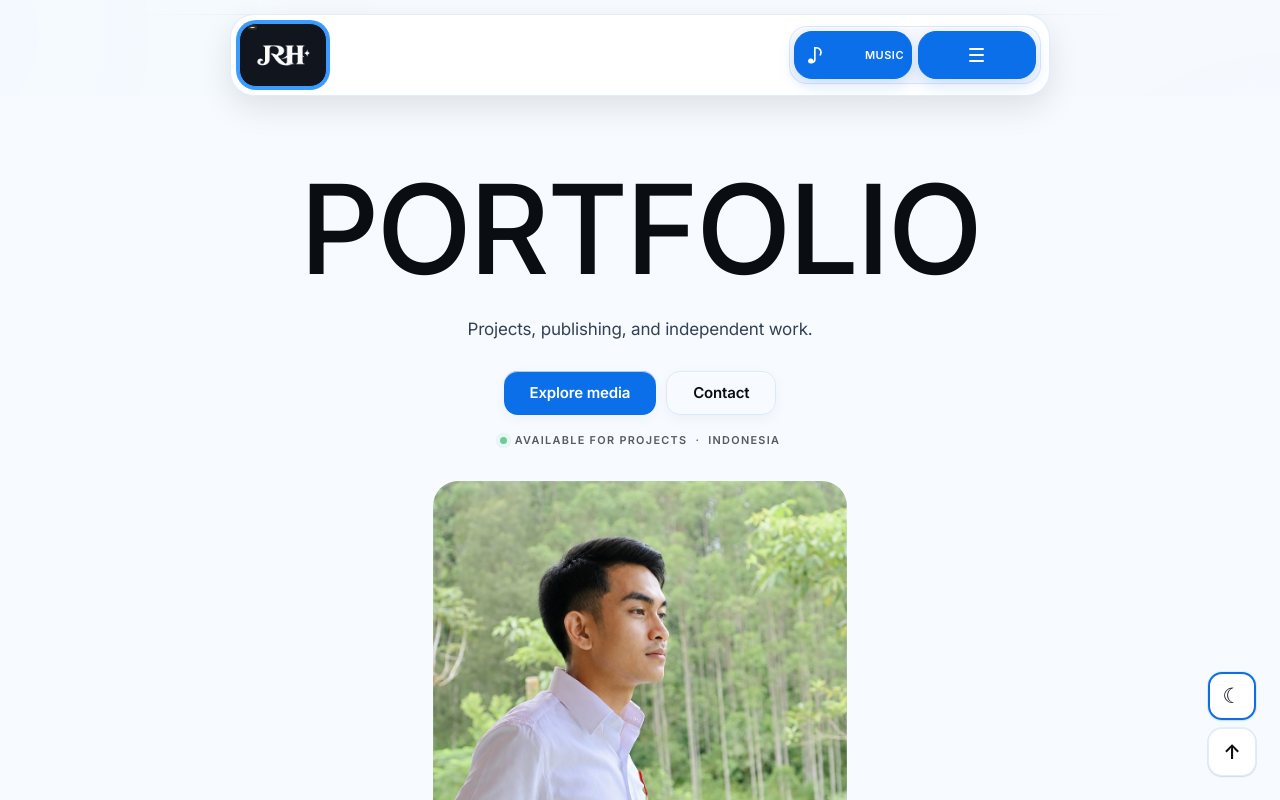
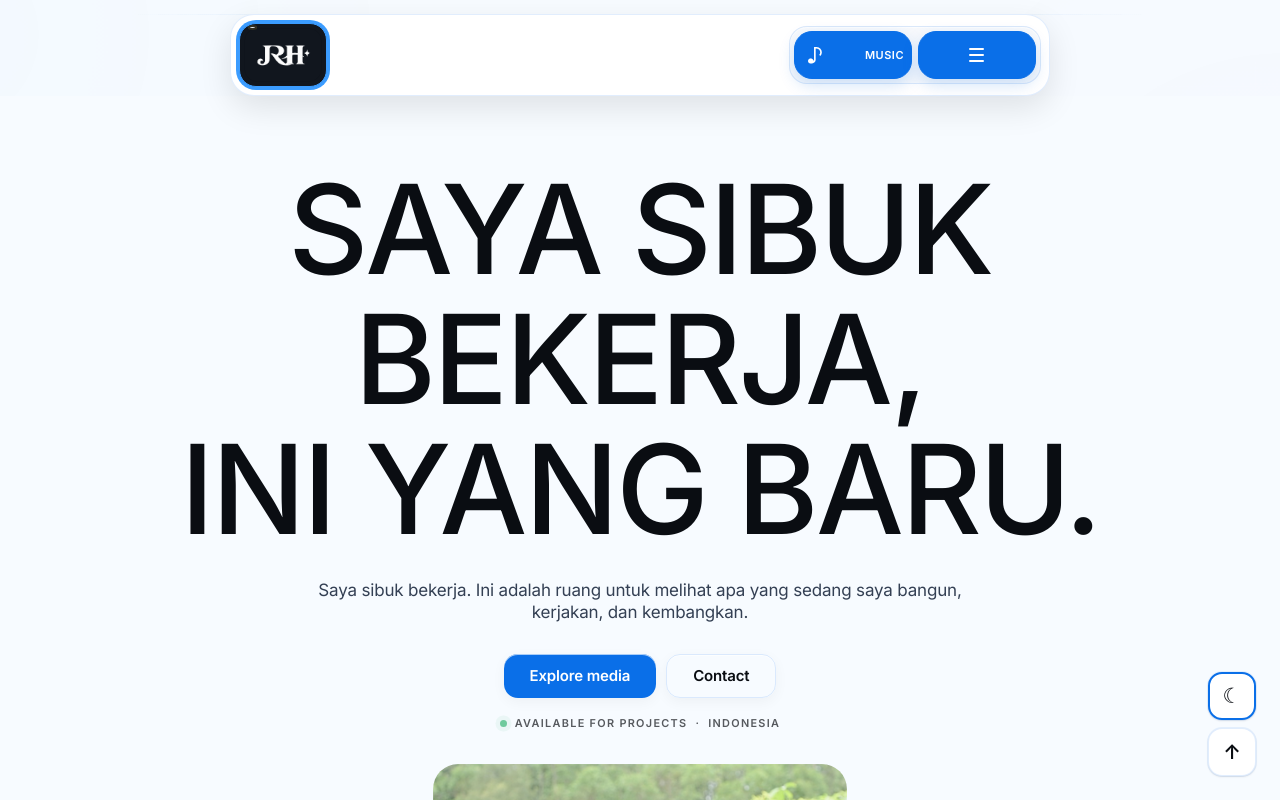
Before and after one commit to LionerHakim/JRHs, a React (Vite) app: page / in a window 1280 px wide. Shown: the top 800 px of the page. Built offline with nearby package versions, Linux system fonts and the light colour scheme.

Commit message:
Update hero headline for working portfolio

```diff
--- a/src/main.tsx
+++ b/src/main.tsx
@@ -863,8 +863,8 @@ ${name.trim()}`)
       <main>
         <section id="identity" className="hero" aria-labelledby="identity-title">
           <div className="hero-copy">
-            <h1 id="identity-title">PORTFOLIO</h1>
-            <p className="hero-description">{siteConfig.identity.description}</p>
+            <h1 id="identity-title">SAYA SIBUK BEKERJA,<br />INI YANG BARU.</h1>
+            <p className="hero-description">Saya sibuk bekerja. Ini adalah ruang untuk melihat apa yang sedang saya bangun, kerjakan, dan kembangkan.</p>
             <div className="hero-actions">
               <a className="hero-pill" href="#media">Explore media</a>
               <a className="ghost-pill" href="#links">Contact</a>
```
